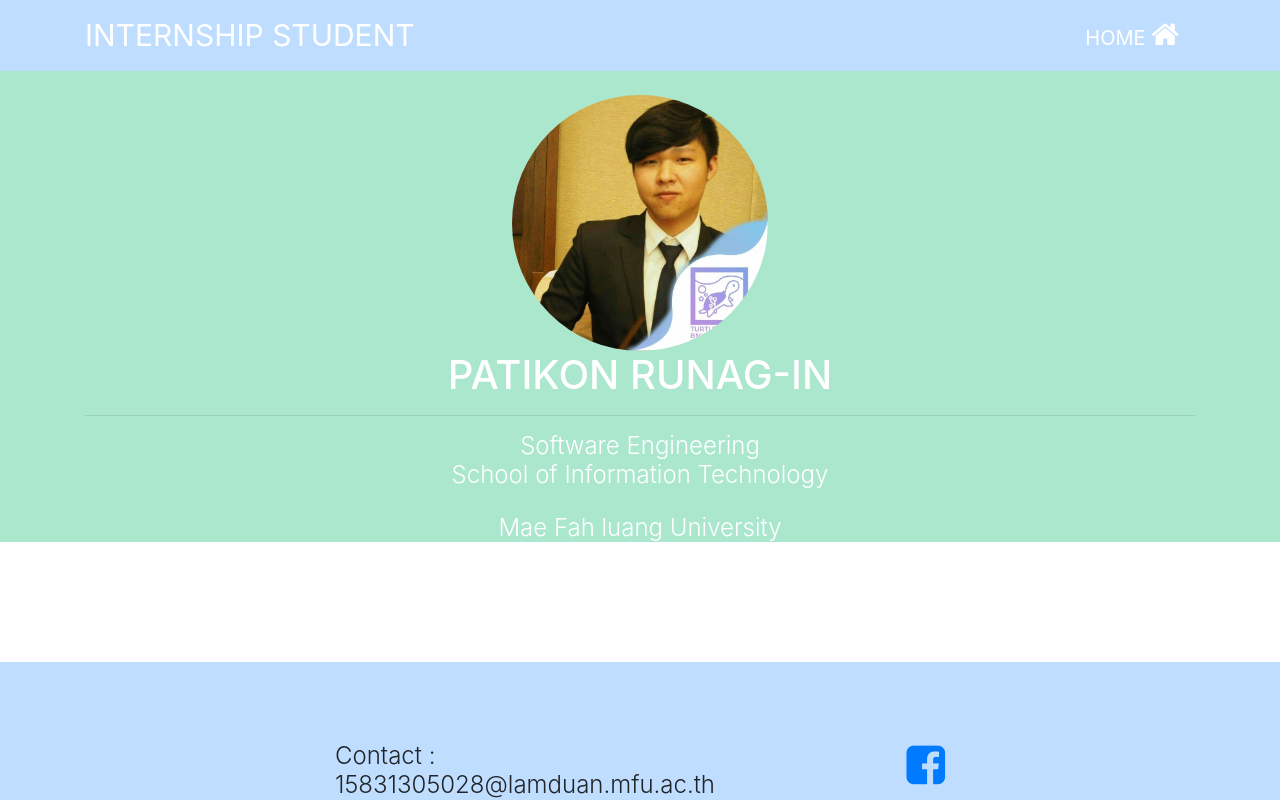
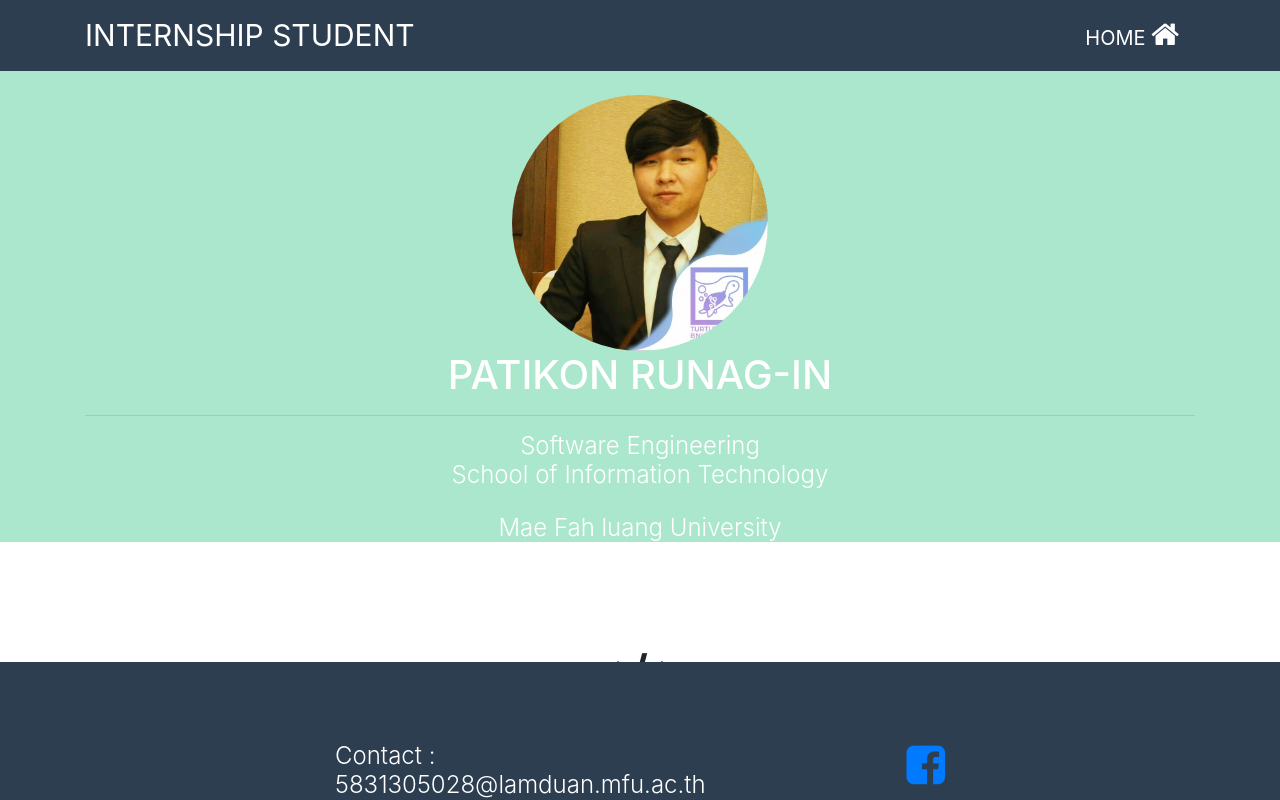
Before and after one commit to Jaylers/dayone, a website: page knes/knes.html in a window 1280 px wide. Drawn offline with nearby package versions, Linux system fonts and the light colour scheme.

Commit message:
knes.html final touch

```diff
--- a/knes/knes.css
+++ b/knes/knes.css
@@ -7,7 +7,7 @@ body, html {
 }
 
 .navbar {
-background-color: rgba(0,123,255,.25);
+background-color: #2c3e50;
 }
 .circle {
     height: 256px;
@@ -27,5 +27,5 @@ background-color: rgba(0,123,255,.25);
  .footer {
      bottom: 0;
      padding-top: 5rem;
-     background-color: rgba(0,123,255,.25);
+     background-color: #2c3e50;
  }
--- a/knes/knes.html
+++ b/knes/knes.html
@@ -40,15 +40,33 @@
 </header>
 
 
+<div class="row"></div>
+<h1 class="row ">
+    <br>
+    <br>
+    <h1 class="text-center font-weight-light mb-0" style="font-weight: 650!important;">
+        < / >
+    </h1>
+    <h1 class="text-center font-weight-light mb-0" style="font-weight: 650!important;">
+        ..............................
+    </h1>
+</div>
+
+
+
+
+
+
+
 <!-- Footer -->
 
-<div class="fixed container footer">
+<div class="fixed container footer text-white">
     <div class="row">
         <div class="col-sm-3"></div>
 
     <div class="col-sm-3">
         <h2 class="font-weight-light mb-0" style=" font-size: 24px;">Contact :</h2>
-        <h2 class="font-weight-light mb-0" style=" font-size: 24px;">15831305028@lamduan.mfu.ac.th</h2>
+        <h2 class="font-weight-light mb-0" style=" font-size: 24px;">5831305028@lamduan.mfu.ac.th</h2>
     </div>
 
     <div class="col-sm-3" style="text-align: right;">
```
